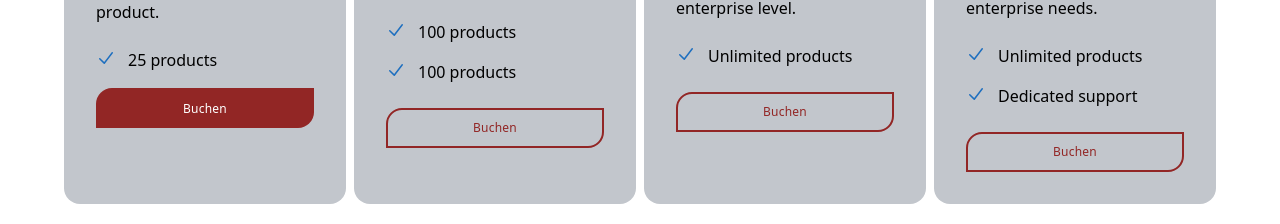
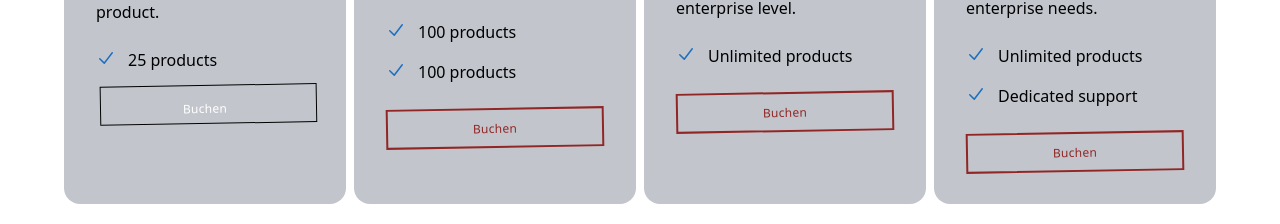
Before and after one commit to AdrianSailerArt/adriansailerart, a Nuxt app: page / in a window 1280 px wide. Shown: the part 1211-1435 px from the top of the page. Built offline with nearby package versions, Linux system fonts and the light colour scheme.

Commit message:
button layout

```diff
--- a/app/atomics/button/Button.vue
+++ b/app/atomics/button/Button.vue
@@ -13,100 +13,57 @@ const props = withDefaults(defineProps<ButtonType>(), {
 const attrs = useAttrs();
 const isTextVariant = computed(() => props.variant === 'text');
 const isOutlinedVariant = computed(() => props.variant === 'outlined');
-
+const isStandardVariant = computed(() => props.variant === 'standard');
 
 const bgClass = computed(() => {
-    if (isTextVariant.value) return 'bg-transparent';
+    if (isTextVariant.value || isOutlinedVariant.value) return 'bg-transparent';
 
     if (props.disabled) {
-        if (isOutlinedVariant.value) return 'bg-transparent';
-
-        return {
-            primary: 'bg-primaryLightenOne',
-            background: 'bg-backgroundLayer',
-            transparent: 'bg-transparent'
-        }[props.color];
+        return `bg-${props.color}`;
     }
 
-    if (isOutlinedVariant.value) return 'bg-transparent';
-
-    return {
-        primary: 'bg-primary',
-        background: 'bg-backgroundLayer',
-        transparent: 'bg-transparent'
-    }[props.color];
+    return `bg-${props.color}`;
 });
 
 const textClass = computed(() => {
     if (isOutlinedVariant.value || isTextVariant.value) {
-        return {
-            primary: 'text-primary',
-            background: 'text-info',
-            transparent: 'text-info'
-        }[props.color];
+        return `text-${props.color}`;
+    }
+    return 'text-white';
+});
+
+const borderClass = computed(() => {
+    if (isTextVariant.value) return '';
+
+    if (isOutlinedVariant.value) {
+        return `border-2 border-${props.color}`;
     }
 
-    if (props.color === 'background' || props.color === 'transparent') {
-        return 'text-info';
-    }
-
-    return 'text-white';
+    return '';
 });
 
 const hoverClass = computed(() => {
     if (props.disabled) return '';
 
     if (isOutlinedVariant.value) {
-        return {
-            primary:
-                'hover:text-primaryDarkenOne hover:border-primaryDarkenOne dark:hover:text-primaryLightenOne dark:hover:border-primaryLightenOne',
-            background:
-                'hover:bg-gray15 hover:border-gray30 dark:hover:bg-secondaryLightenOne dark:hover:border-secondaryLightenOne',
-            transparent: 'hover:bg-gray5'
-        }[props.color];
+        return `hover:bg-${props.color}/5`;
     }
 
     if (isTextVariant.value) {
-        return {
-            primary: 'hover:text-primaryDarkenOne dark:hover:text-primaryLightenOne',
-            background: 'hover:text-infoDarkenOne dark:hover:text-infoLightenOne',
-            transparent: 'hover:text-infoDarkenOne dark:hover:text-infoLightenOne'
-        }[props.color];
+        return `hover:underline`;
     }
 
-    const hoverMap: Record<ButtonColor, string> = {
-        primary: 'hover:bg-primaryDarkenOne dark:hover:bg-primaryLightenOne',
-        background: 'hover:bg-gray5 transition dark:hover:bg-secondaryLightenOne',
-        transparent: 'hover:bg-gray5 dark:hover:bg-white/10'
-    };
-
-    return hoverMap[props.color];
-});
-
-const activeClass = computed(() => {
-    if (props.disabled) return '';
-
-    return 'active:opacity-90';
-});
-
-const borderClass = computed(() => {
-    if (isTextVariant.value) return '';
-
-    if (!isOutlinedVariant.value) return 'border border-2 border-transparent';
-
-    return {
-        primary: 'border border-2 border-primary',
-        background: 'border border-2  border-bg-backgroundLayer',
-        transparent: 'border border-2 border-transparent'
-    }[props.color];
+    return `hover:opacity-90`;
 });
 
 const fluidClass = computed(() => (props.fluid ? 'w-full' : ''));
+
 const shapeClass = computed(() => {
-    if (isTextVariant.value) return 'p-none h-auto rounded-none shadow-none';
+    if (isTextVariant.value) return `px-small4 py-small3 rounded-none -rotate-1`;
 
+    if (isOutlinedVariant.value) return `px-small4 py-small3 rounded-none -rotate-1`;
 
-    return 'px-small4 py-small3 h-normal rounded-br-rounded  rounded-tl-rounded shadow-inputShadow';
+    return `px-small4 py-small3 rounded-none -rotate-1`;
 });
 </script>
 
@@ -115,20 +72,54 @@ const shapeClass = computed(() => {
         :aria-label="ariaLabel"
         :disabled="props.disabled"
         :class="[
-            'flex items-center justify-center',
+            'relative inline-flex items-center justify-center',
+            'font-bold transition-all duration-200',
+            'cursor-pointer select-none',
             shapeClass,
             bgClass,
             textClass,
+            borderClass,
             hoverClass,
-            activeClass,
-            borderClass,
             fluidClass,
-            props.disabled ? 'cursor-not-allowed ' : 'cursor-pointer'
+            'h-normal',
+            props.disabled ? 'opacity-50 cursor-not-allowed' : '',
+            isStandardVariant && !props.disabled ? 'button-standard-effect' : '',
+            isOutlinedVariant && !props.disabled ? 'button-inverted-effect' : ''
         ]"
+        :style="{
+            '--border-radius': 'var(--radius-standard)',
+            '--padding-x': 'var(--spacing-small4)',
+            '--padding-y': 'var(--spacing-small3)'
+        }"
         v-bind="attrs"
     >
-        <Text as="span" variant="caption" color="inherit" class="inline-flex items-center duration-500 ease-in-out">
-            <slot
-        /></Text>
+        <Text as="span" variant="caption" color="inherit" class="relative z-10 inline-flex items-center font-bold">
+            <slot />
+        </Text>
     </button>
 </template>
+
+<style scoped>
+/* Standard Variant - mit Border-Effekt */
+.button-standard-effect::after {
+    content: '';
+    position: absolute;
+    border: 1px solid rgb(0, 0, 0);
+    bottom: 4px;
+    left: 4px;
+    width: calc(100% - 1px);
+    height: calc(100% - 1px);
+    border-radius: var(--radius-none);
+    pointer-events: none;
+    transition: all 200ms ease-in-out;
+}
+
+.button-standard-effect:hover::after {
+    bottom: 2px;
+    left: 2px;
+}
+
+.button-standard-effect:focus::after {
+    outline: 0;
+}
+</style>
--- a/app/components/NavBar.vue
+++ b/app/components/NavBar.vue
@@ -1,4 +1,6 @@
 <script lang="ts" setup>
+import Button from '~/atomics/button/Button.vue';
+
 type NavItem = {
     name: string;
     href: string;
@@ -31,11 +33,12 @@ const nav: Array<NavItem> = [
                     <div class="hidden sm:ml-medium sm:block">
                         <div class="flex space-x-small4">
                             <template v-for="item in nav" :key="item.name">
+                                <Button>
                                 <a
                                     :href="item.href"
-                                    class="rounded-minimal bg-secondary px-small4 py-small2 text-overline font-medium text-white"
+
                                     >{{ item.name }}</a
-                                >
+                                ></Button>
                             </template>
                         </div>
                     </div>
```
